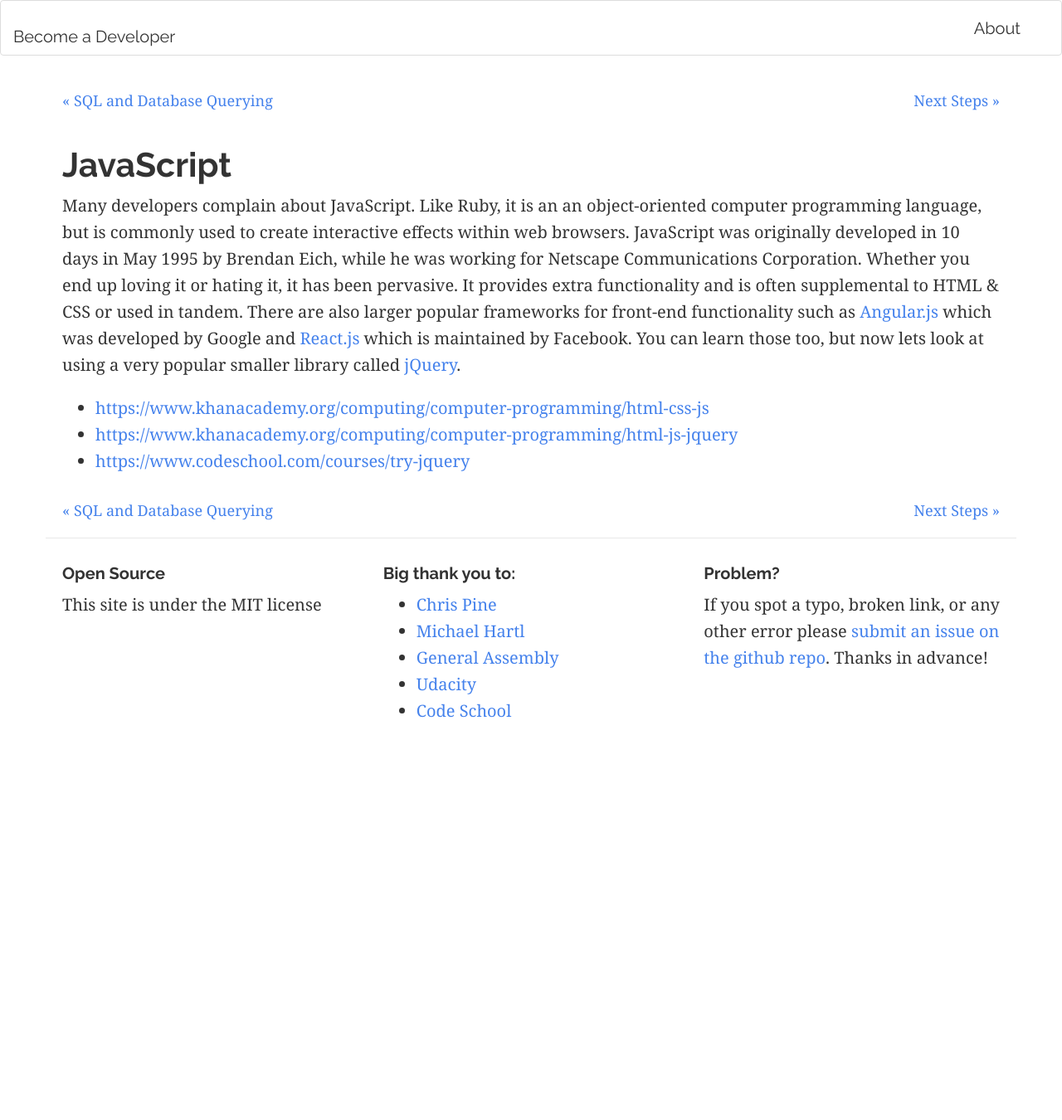
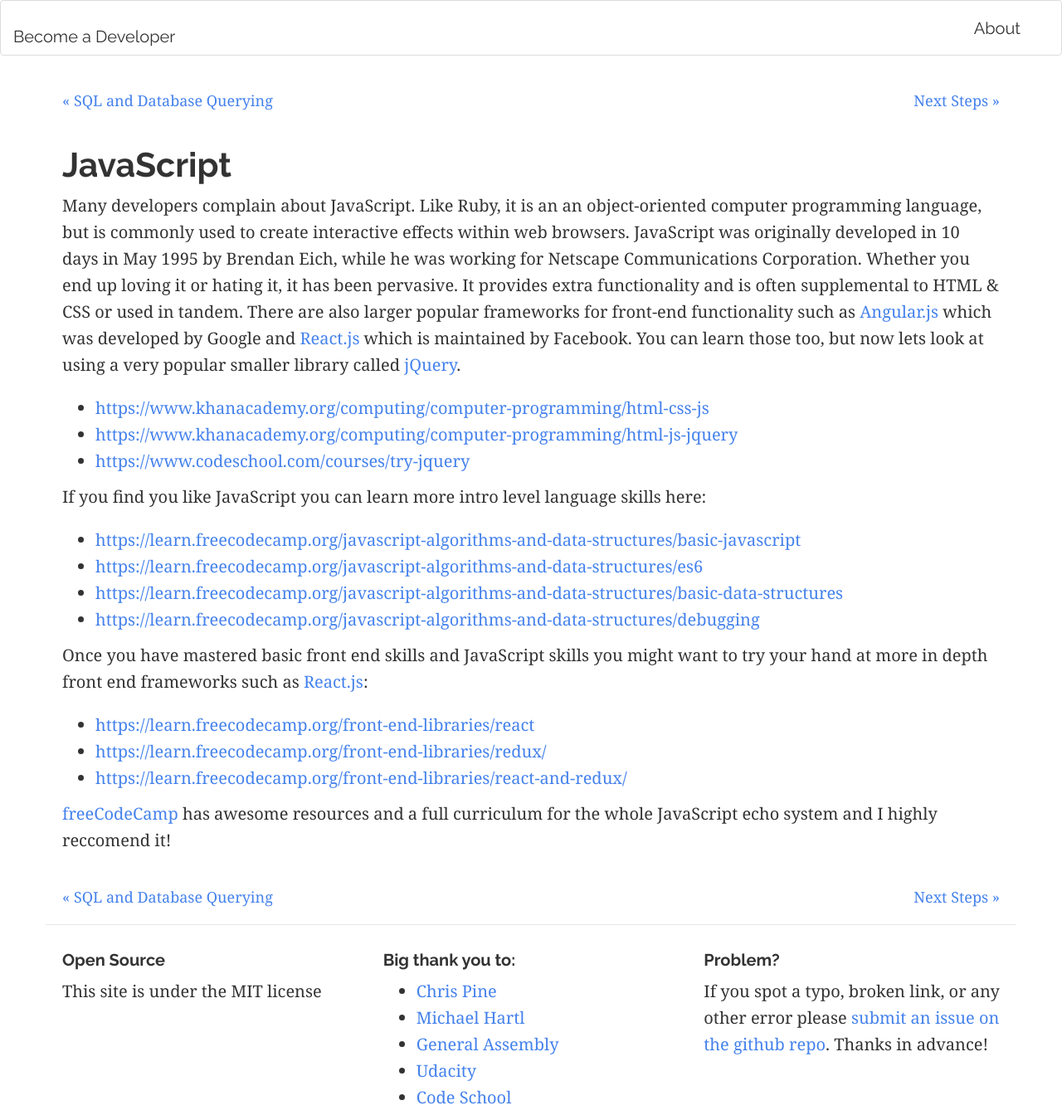
Before and after one commit to dorothythurston/become-a-developer, a Jekyll site: the page built from _posts/2016-06-30-javascript.markdown, in a window 1280 px wide. Shown: the whole page at 83% size. Built offline with Jekyll 4.4.1, drawn with Linux system fonts in a browser that asks for light colours; before the commit the page ends 900 px from its top, so only the background shows below that.

Commit message:
Add freeCodeCamp links for JavaScript

```diff
--- a/_posts/2016-06-30-javascript.markdown
+++ b/_posts/2016-06-30-javascript.markdown
@@ -12,3 +12,20 @@
 	<li><a href="https://www.khanacademy.org/computing/computer-programming/html-js-jquery">https://www.khanacademy.org/computing/computer-programming/html-js-jquery</a></li>
 	<li><a href="https://www.codeschool.com/courses/try-jquery">https://www.codeschool.com/courses/try-jquery</a></li>
 </ul>
+
+If you find you like JavaScript you can learn more intro level language skills here:
+<ul>
+	<li><a href="https://learn.freecodecamp.org/javascript-algorithms-and-data-structures/basic-javascript">https://learn.freecodecamp.org/javascript-algorithms-and-data-structures/basic-javascript</a></li>
+	<li><a href="https://learn.freecodecamp.org/javascript-algorithms-and-data-structures/es6">https://learn.freecodecamp.org/javascript-algorithms-and-data-structures/es6</a></li>
+	<li><a href="https://learn.freecodecamp.org/javascript-algorithms-and-data-structures/basic-data-structures">https://learn.freecodecamp.org/javascript-algorithms-and-data-structures/basic-data-structures</a></li>
+	<li><a href="https://learn.freecodecamp.org/javascript-algorithms-and-data-structures/debugging">https://learn.freecodecamp.org/javascript-algorithms-and-data-structures/debugging</a></li>
+</ul>
+
+Once you have mastered basic front end skills and JavaScript skills you might want to try your hand at more in depth front end frameworks such as <a href="https://facebook.github.io/react/">React.js</a>:
+<ul>
+	<li><a href="https://learn.freecodecamp.org/front-end-libraries/react">https://learn.freecodecamp.org/front-end-libraries/react</a></li>
+	<li><a href="https://learn.freecodecamp.org/front-end-libraries/redux/">https://learn.freecodecamp.org/front-end-libraries/redux/</a></li>
+	<li><a href="https://learn.freecodecamp.org/front-end-libraries/react-and-redux/">https://learn.freecodecamp.org/front-end-libraries/react-and-redux/</a></li>
+</ul>
+
+<a href="https://learn.freecodecamp.org/">freeCodeCamp</a> has awesome resources and a full curriculum for the whole JavaScript echo system and I highly reccomend it!
```
